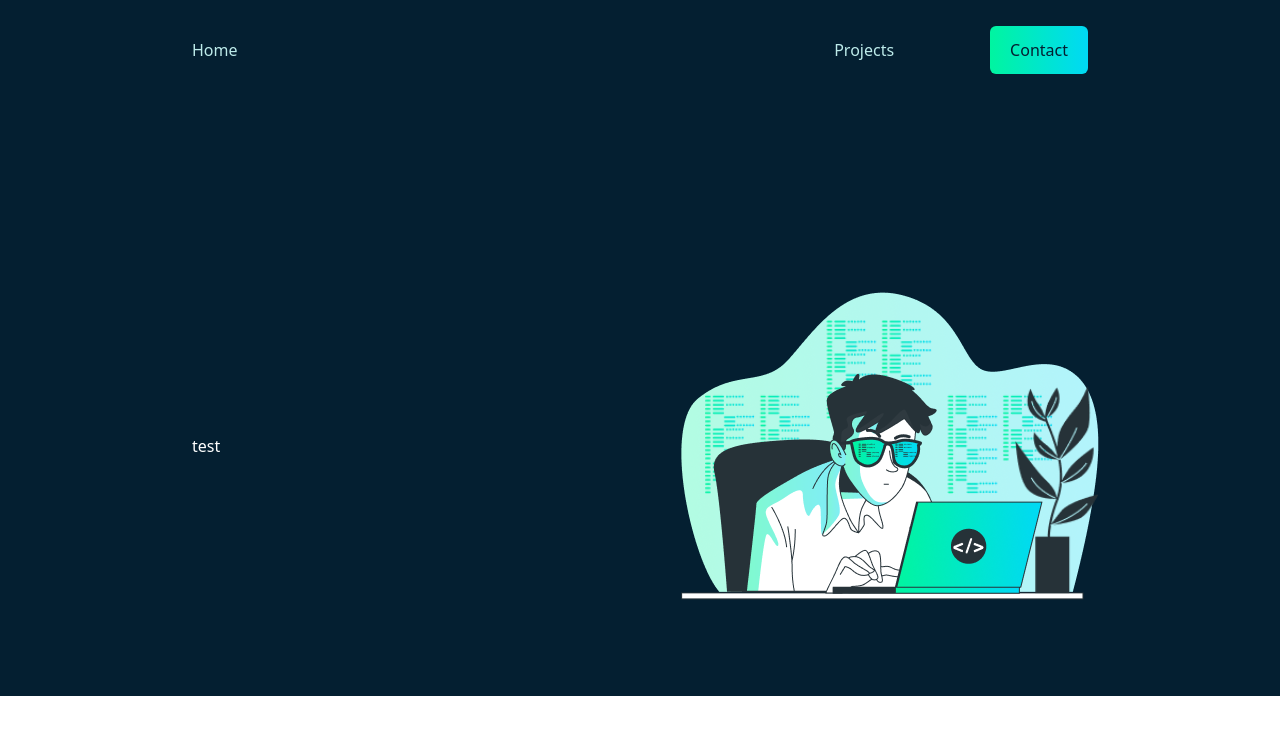
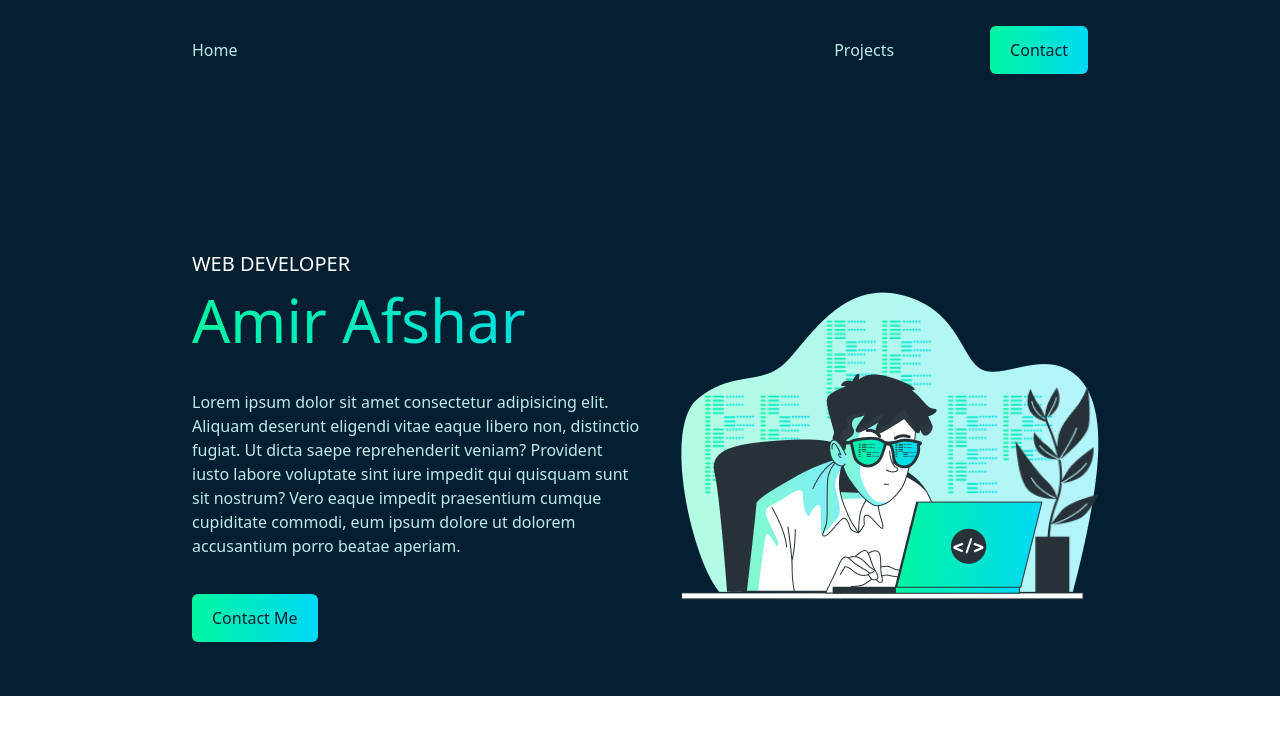
Before and after one commit to Afshar07/portofolio, a Nuxt app: page / in a window 1280 px wide. Shown: the top 734 px of the page. Built offline with nearby package versions, Linux system fonts and the light colour scheme.

Commit message:
Handle first section of homepage

```diff
--- a/components/Main/AboutMe.vue
+++ b/components/Main/AboutMe.vue
@@ -1,25 +1,30 @@
 <template>
   <div class="w-full flex items-center text-white">
-    <div class="w-1/2">test</div>
+    <div class="w-1/2">
+      <h2 class="text-xl">WEB DEVELOPER</h2>
+      <h1
+        class="text-6xl my-3 text-transparent bg-clip-text bg-gradient-to-r from-gradient-first to-gradient-second"
+      >
+        Amir Afshar
+      </h1>
+      <p class="text-secondary mt-10 mb-6">
+        Lorem ipsum dolor sit amet consectetur adipisicing elit. Aliquam
+        deserunt eligendi vitae eaque libero non, distinctio fugiat. Ut dicta
+        saepe reprehenderit veniam? Provident iusto labore voluptate sint iure
+        impedit qui quisquam sunt sit nostrum? Vero eaque impedit praesentium
+        cumque cupiditate commodi, eum ipsum dolore ut dolorem accusantium porro
+        beatae aperiam.
+      </p>
+      <button
+        type="button"
+        class="mt-3 px-5 py-3 bg-gradient-to-r from-gradient-first to-gradient-second rounded-md text-primary"
+      >
+        Contact Me
+      </button>
+    </div>
     <div class="w-1/2">
       <div class="images w-[500px] h-[500px] flex items-center justify-center">
-        <div class="relative">
-          <img src="/bg-bubble.png" class="w-full" alt="" />
-          <img src="/codes.png" class="absolute top-7 w-5/6 left-6" alt="" />
-          <img
-            src="plant.png"
-            class="absolute right-0 w-1/5 bottom-[6px]"
-            alt=""
-          />
-          <img src="/desk.png" alt="" />
-          <img src="/chair.png" class="absolute bottom-[6px] left-8" alt="" />
-          <img src="/me.png" class="absolute bottom-[6px] left-16" alt="" />
-          <img
-            src="/laptop.png"
-            class="absolute bottom-[6px] right-14"
-            alt=""
-          />
-        </div>
+        <MainMyImage></MainMyImage>
       </div>
     </div>
   </div>
--- /dev/null
+++ b/components/Main/MyImage.vue
@@ -0,0 +1,11 @@
+<template>
+  <div class="relative">
+    <img src="/bg-bubble.png" class="w-full" alt="" />
+    <img src="/codes.png" class="absolute top-7 w-5/6 left-6" alt="" />
+    <img src="plant.png" class="absolute right-0 w-1/5 bottom-[6px]" alt="" />
+    <img src="/desk.png" alt="" />
+    <img src="/chair.png" class="absolute bottom-[6px] left-8" alt="" />
+    <img src="/me.png" class="absolute bottom-[6px] left-16" alt="" />
+    <img src="/laptop.png" class="absolute bottom-[6px] right-14" alt="" />
+  </div>
+</template>
```
